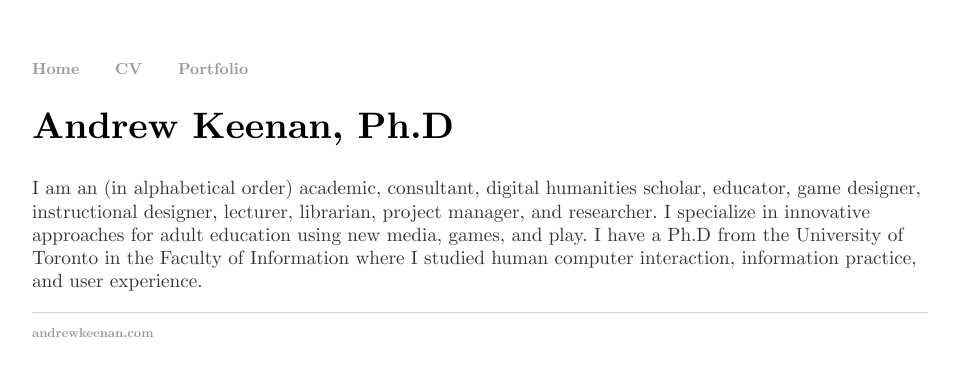
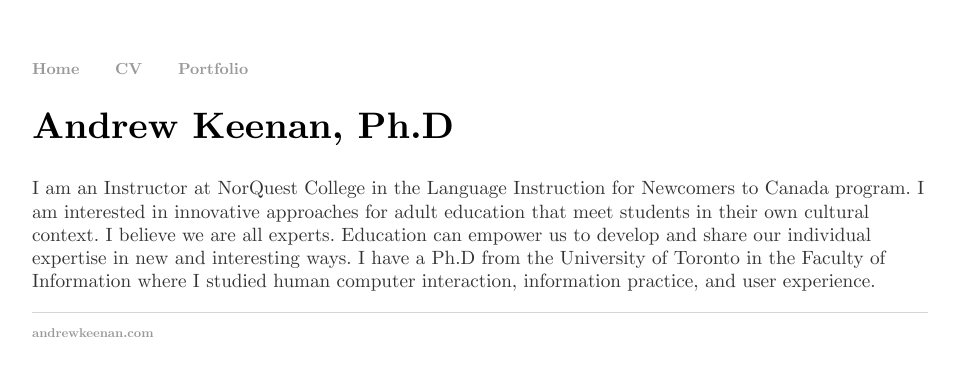
Before and after one commit to bigrube77/bigrube77.github.io, a Jekyll site: the page built from index.html, in a window 1280 px wide. Shown: the top 376 px of the page, without its empty margins (160-1119 px from the left). Built offline with Jekyll 4.4.1, drawn with Linux system fonts in a browser that asks for light colours.

Commit message:
Update index.html

```diff
--- a/index.html
+++ b/index.html
@@ -7,6 +7,8 @@ title: Andrew Keenan, Ph.D
 
 		<h1>Andrew Keenan, Ph.D</h1>
 
-		<p>I am an (in alphabetical order) academic, consultant, digital humanities scholar, educator, game designer, instructional designer, lecturer, librarian, project manager, and researcher. I specialize in innovative approaches for adult education using new media, games, and play. I have a Ph.D from the University of Toronto in the Faculty of Information where I studied human computer interaction, information practice, and user experience.</p>
+		<p>I am an Instructor at NorQuest College in the Language Instruction for Newcomers to Canada program. I am interested in innovative approaches for adult education that meet students in their own cultural context. I believe we are all experts. Education can empower us to develop and share our individual expertise in new and interesting ways. I have a Ph.D from the University of Toronto in the Faculty of Information where I studied human computer interaction, information practice, and user experience.</p>
+
+		<!-- <p>I am an (in alphabetical order) academic, consultant, digital humanities scholar, educator, game designer, instructional designer, lecturer, librarian, project manager, and researcher. I specialize in innovative approaches for adult education using new media, games, and play. I have a Ph.D from the University of Toronto in the Faculty of Information where I studied human computer interaction, information practice, and user experience.</p> -->
 
 		</div>
```
